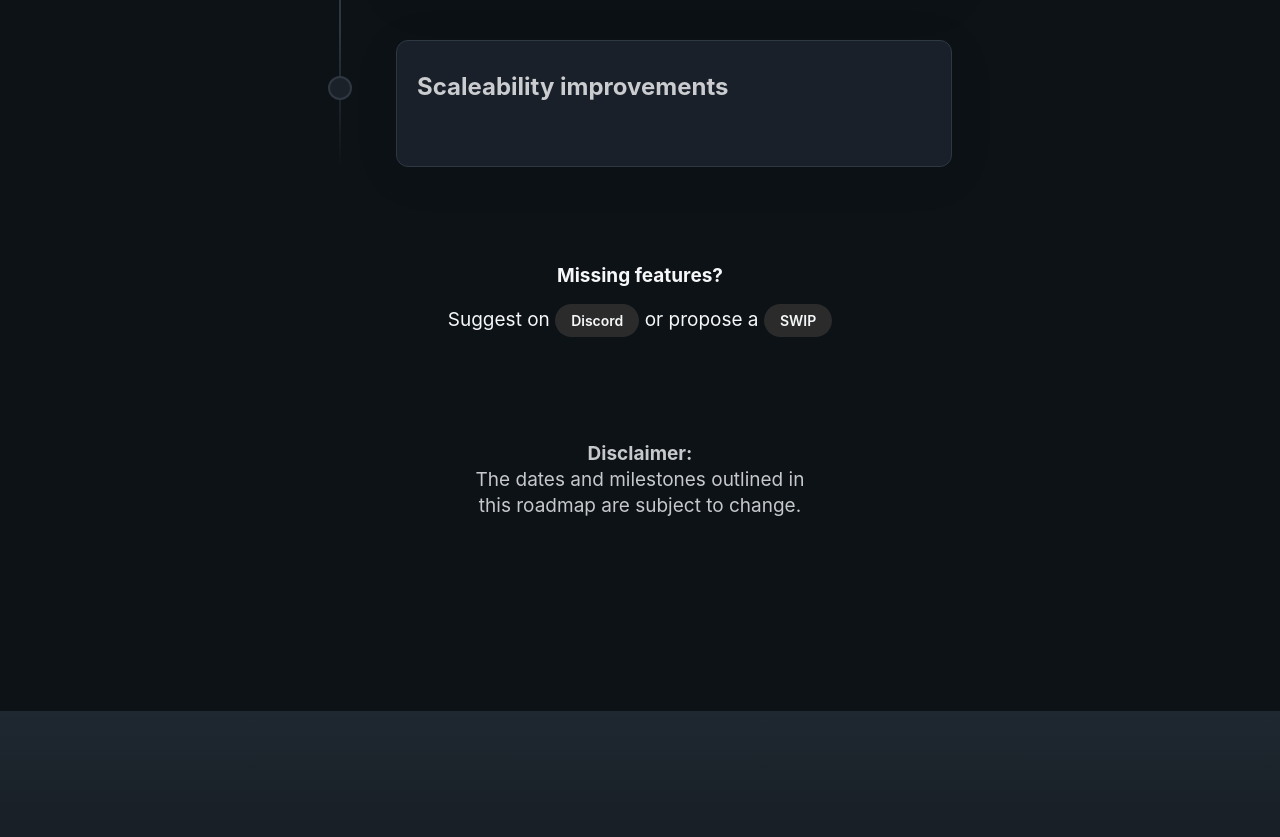
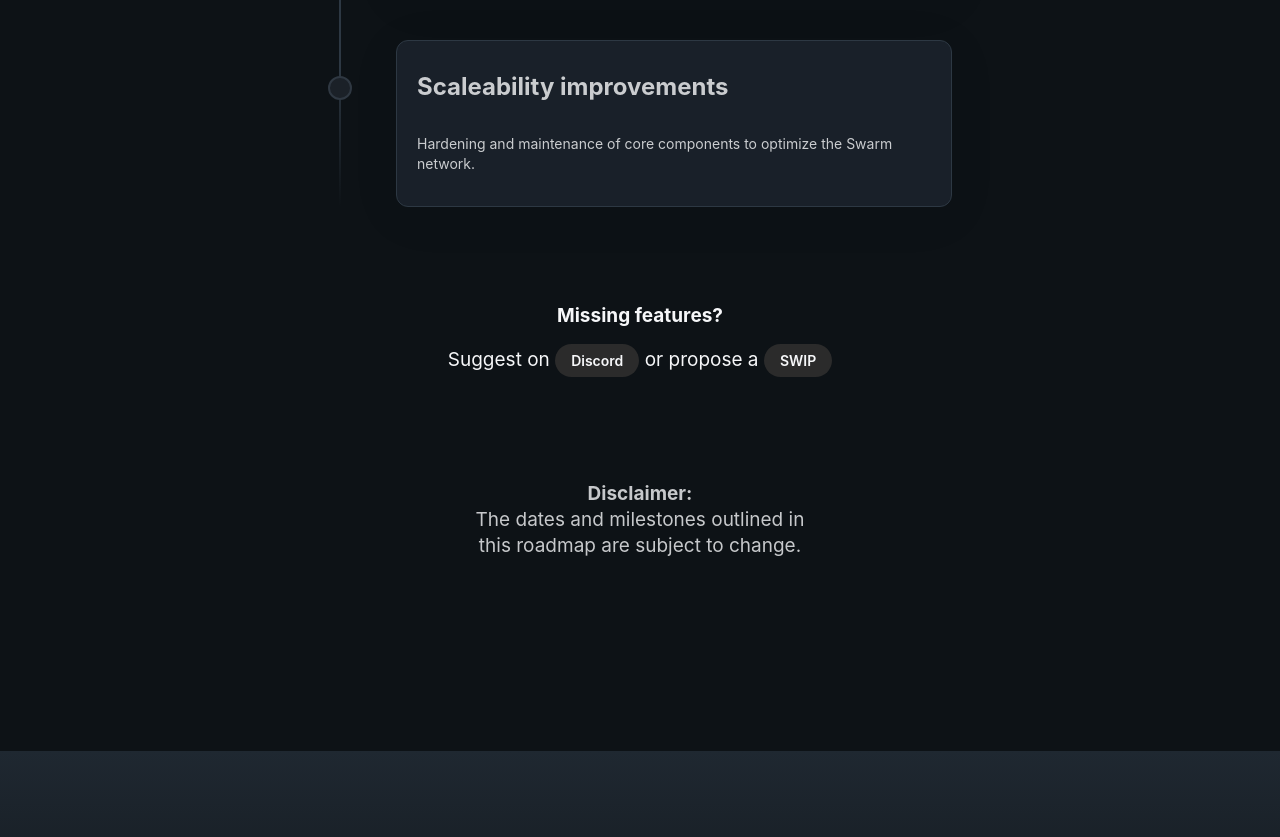
Before and after one commit to ethersphere/swarm-roadmap, an Astro site: page / in a window 1280 px wide. Shown: the part 3180-4017 px from the top of the page. Built offline with nearby package versions, Linux system fonts and the light colour scheme; Astro itself is replaced by a stand-in of ours; a small style sheet from the web is missing.

Commit message:
Scaleability improvements

```diff
--- a/src/content/items/bee-v2.8.md
+++ b/src/content/items/bee-v2.8.md
@@ -3,3 +3,4 @@ title: "Scaleability improvements"
 subtitle: "Hardening and maintenance of core components to optimize the Swarm network"
 status: to-do
 ---
+Hardening and maintenance of core components to optimize the Swarm network.
```
